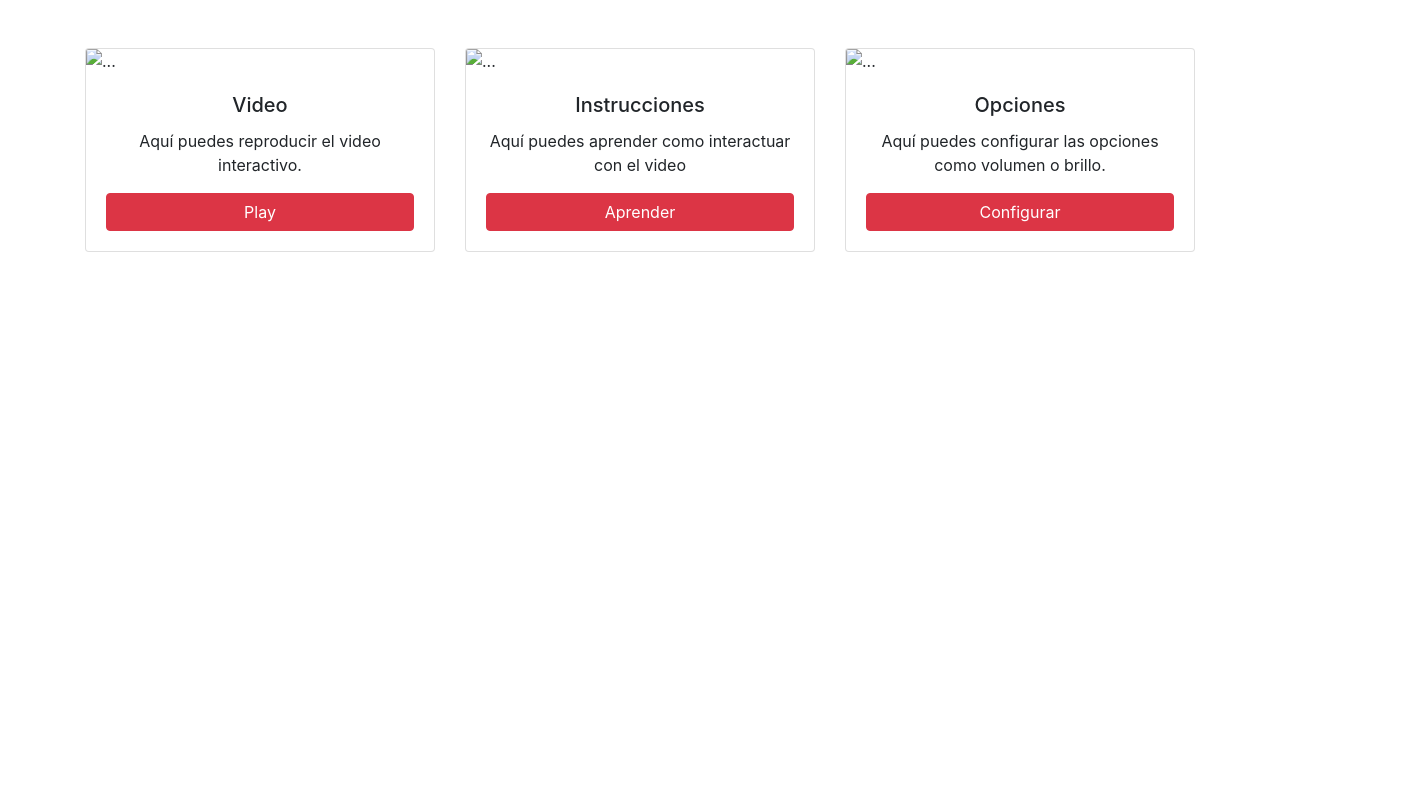
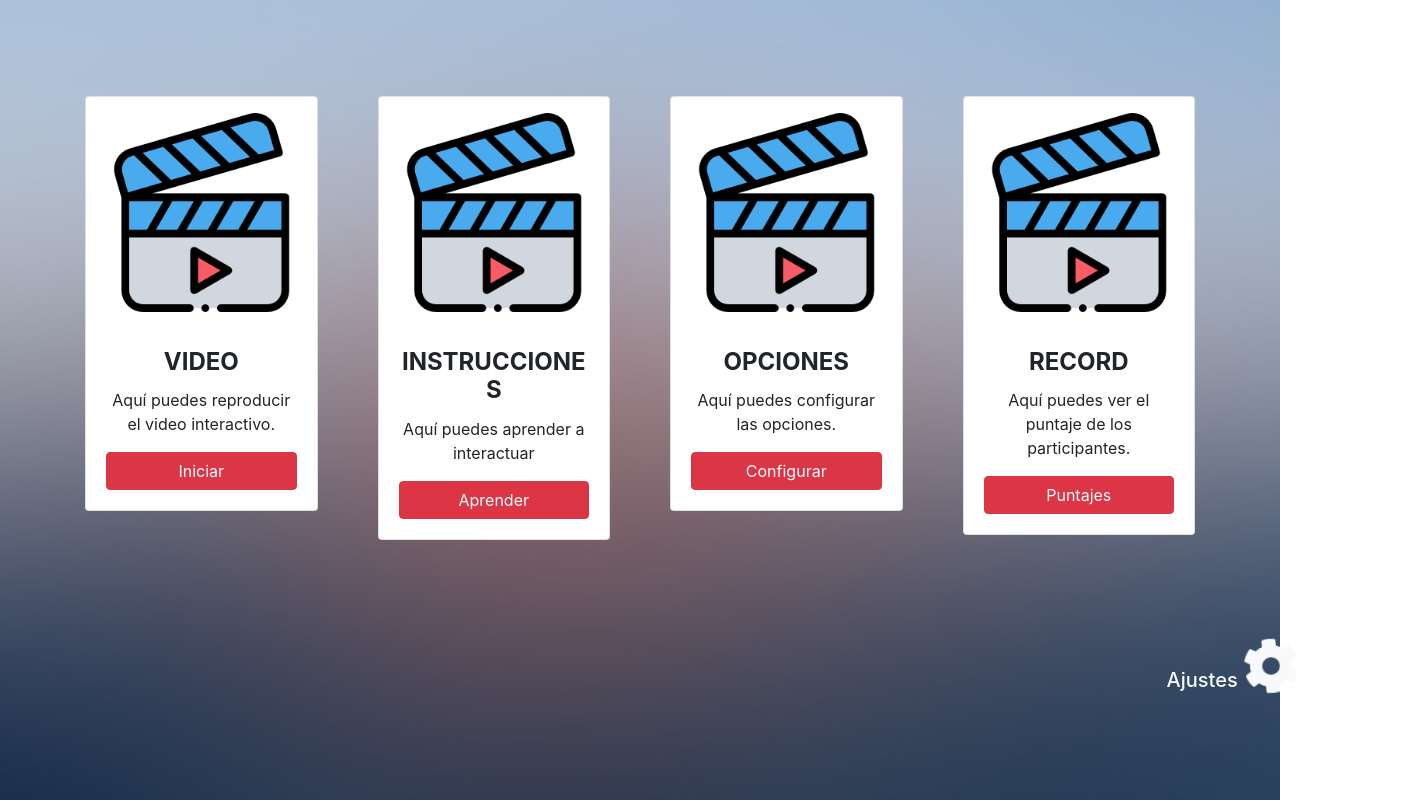
Before and after one commit to Arangojd26/TV-VD, a plain HTML site: page index.html in a window 1280 px wide. Shown: the whole page, 1420 px wide, since content can reach past the window. Drawn offline with nearby package versions, Linux system fonts and the light colour scheme.

Commit message:
Segundo commit con el sketch del menu principal

```diff
--- a/index.html
+++ b/index.html
@@ -10,40 +10,95 @@
     <!-- Bootstrap CSS -->
     <link rel="stylesheet" href="https://maxcdn.bootstrapcdn.com/bootstrap/4.0.0-beta.2/css/bootstrap.min.css"
         integrity="sha384-PsH8R72JQ3SOdhVi3uxftmaW6Vc51MKb0q5P2rRUpPvrszuE4W1povHYgTpBfshb" crossorigin="anonymous">
+    <script defer src="https://use.fontawesome.com/releases/v5.0.6/js/all.js"></script>
+
+    <title>Video y TV</title>
+
+    <style>
+        .fondo {
+            background: url("assets/img/02.jpg");
+            height: 50%;
+            background-position: center center;
+            background-repeat: no-repeat;
+            background-size: cover;
+        }
+
+        .alto {
+            height: 100vh;
+        }
+    </style>
 </head>
 
 <body>
 
+    <div class="container-fluid fondo">
         <div class="container">
+            <div class="row alto">
 
-        <div class="card-deck pt-5">
-
-            <div class="card " style="width: 10rem;">
-                <img src="assets/img/video.png" class="card-img-top" alt="...">
+                <div class="card-deck pt-5 mt-5">
+                    <!-- primera columna -->
+                    <div class="col-md-3">
+                        <div class="card rounded">
+                            <img src="assets/img/video.png" class="card-img-top p-3" alt="...">
                             <div class="card-body text-center">
-                    <h5 class="card-title text-">Video</h5>
+                                <h4 class="card-title font-weight-bold text-uppercase">Video</h4>
                                 <p class="card-text">Aquí puedes reproducir el video interactivo.</p>
-                    <a href="#" class="btn btn-danger container-fluid">Play</a>
-                </div>
-            </div>
-            <div class="card" style="width: 10rem;">
-                <img src="assets/img/video.png" class="card-img-top" alt="...">
-                <div class="card-body text-center">
-                    <h5 class="card-title">Instrucciones</h5>
-                    <p class="card-text">Aquí puedes aprender como interactuar con el video</p>
-                    <a href="#" class="btn btn-danger container-fluid">Aprender</a>
-                </div>
-            </div>
-            <div class="card" style="width: 10rem;">
-                <img src="assets/img/video.png" class="card-img-top" alt="...">
-                <div class="card-body text-center">
-                    <h5 class="card-title">Opciones</h5>
-                    <p class="card-text">Aquí puedes configurar las opciones como volumen o brillo.</p>
-                    <a href="#" class="btn btn-danger container-fluid">Configurar</a>
+                                <a href="#" class="btn btn-danger container">Iniciar</a>
                             </div>
                         </div>
                     </div>
+                    <!-- segunda columna -->
+                    <div class="col-md-3">
+                        <div class="card rounded">
+                            <img src="assets/img/video.png" class="card-img-top p-3" alt="...">
+                            <div class="card-body text-center">
+                                <h4 class="card-title font-weight-bold text-uppercase">Instrucciones</h4>
+                                <p class="card-text">Aquí puedes aprender a interactuar</p>
+                                <a href="#" class="btn btn-danger container">Aprender</a>
                             </div>
+                        </div>
+                    </div>
+                    <!-- tercera columna -->
+                    <div class="col-md-3">
+                        <div class="card rounded">
+                            <img src="assets/img/video.png" class="card-img-top p-3" alt="...">
+                            <div class="card-body text-center">
+                                <h4 class="card-title font-weight-bold text-uppercase">Opciones</h4>
+                                <p class="card-text">Aquí puedes configurar las opciones.</p>
+                                <a href="#" class="btn btn-danger container">Configurar</a>
+                            </div>
+                        </div>
+                    </div>
+                    <!-- cuarta columna -->
+                    <div class="col-md-3">
+                        <div class="card rounded">
+                            <img src="assets/img/video.png" class="card-img-top p-3" alt="...">
+                            <div class="card-body text-center">
+                                <h4 class="card-title font-weight-bold text-uppercase">Record</h4>
+                                <p class="card-text">Aquí puedes ver el puntaje de los participantes.</p>
+                                <a href="#" class="btn btn-danger container">Puntajes</a>
+                            </div>
+                        </div>
+                    </div>
+                    <div class="col-md-3 offset-md-11">
+                        <div class="ml-3 pl-2">
+                            <a class="text-light" href="#" role="button">
+                                <h5 class="">Ajustes
+                                    <i class="fas fa-cog fa-spin display-4"></i>
+                                </h5>
+
+                            </a>
+
+
+                        </div>
+
+                    </div>
+
+                </div>
+            </div>
+
+        </div>
+
 
 
         <!-- Optional JavaScript -->
```
Also changed, not shown: assets/img/01.jpg (added), assets/img/02.jpg (added), assets/img/video.png (added), assets/img/video2.png (added). Lines whose indentation alone changed are shown as unchanged.
